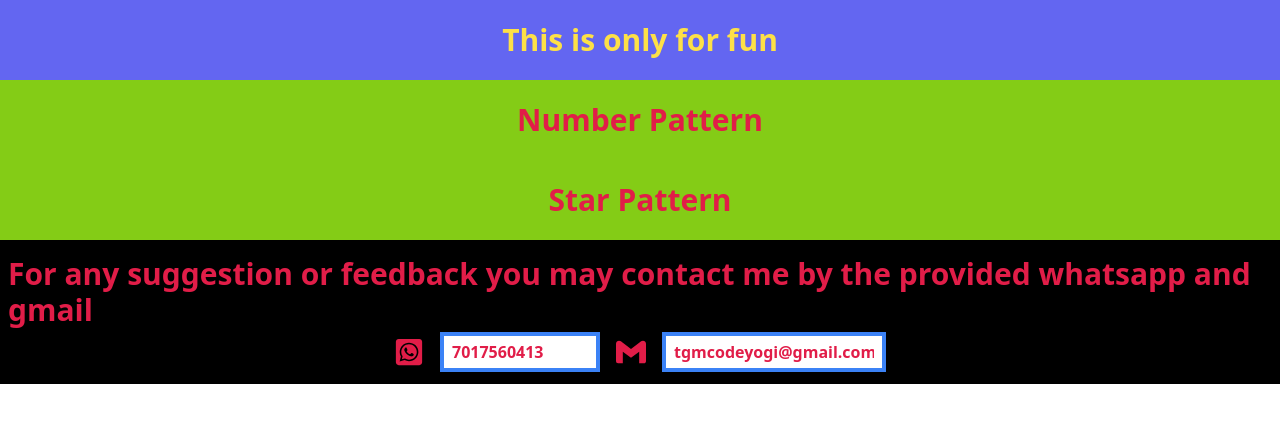
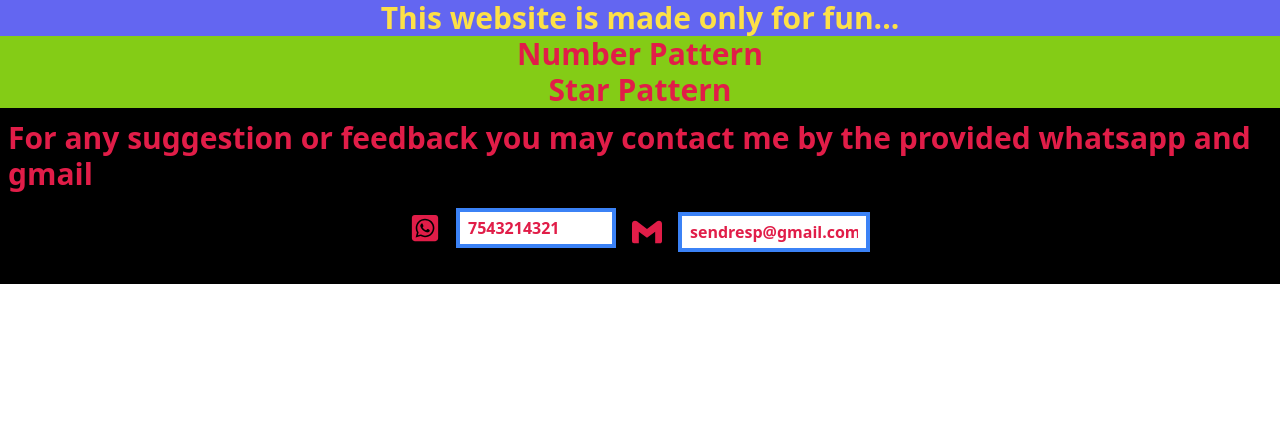
Before and after one commit to AyushVerma87654/For-Fun, a React (Vite) app: page /patterns in a window 1280 px wide. Shown: the top 422 px of the page. Built offline with nearby package versions, Linux system fonts and the light colour scheme.

Commit message:
Changed UI of HomePage

```diff
--- a/src/Footer.jsx
+++ b/src/Footer.jsx
@@ -12,21 +12,21 @@ function Footer() {
         For any suggestion or feedback you may contact me by the provided
         whatsapp and gmail
       </Heading>
-      <div className="flex flex-row items-center justify-center space-x-4">
-        <div className="flex items-center space-x-4">
+      <div className="flex flex-col sm:flex-row items-center justify-center space-x-4 my-4">
+        <div className="flex items-center space-x-4 mb-2">
           <div className="text-3xl">
             <FaWhatsappSquare />
           </div>
           <div className="h-10 w-40">
-            <Input value="7017560413" onChange={handleChange} />
+            <Input value="7543214321" onChange={handleChange} />
           </div>
         </div>
         <div className="flex items-center space-x-4">
           <div className="text-3xl">
             <SiGmail />
           </div>
-          <div className="h-10 w-56">
-            <Input value="tgmcodeyogi@gmail.com" onChange={handleChange} />
+          <div className="h-10 w-48">
+            <Input value="sendresp@gmail.com" onChange={handleChange} />
           </div>
         </div>
       </div>
--- a/src/Heading.jsx
+++ b/src/Heading.jsx
@@ -2,7 +2,7 @@ import React from "react";
 
 function Heading({ children }) {
   return (
-    <div className="flex items-center px-2 justify-center h-20 w-full text-3xl font-bold">
+    <div className="flex items-center px-2 justify-center h-full w-full text-3xl font-bold">
       {children}
     </div>
   );
--- a/src/NavBar.jsx
+++ b/src/NavBar.jsx
@@ -10,12 +10,16 @@ function NavBar({ name, setName }) {
   };
   return (
     <div>
-      <div className="flex flex-col text-yellow-300 items-center bg-indigo-500">
-        <Heading>This is only for fun</Heading>
+      <div className="flex flex-col text-yellow-300 items-center bg-indigo-500 h-full w-full">
+        {!name && <Heading>This website is made only for fun...</Heading>}
         {name && (
-          <div className="flex flex-col items-center">
-            <Heading>Hey {name}, Welcome back.....</Heading>
-            <Button onClick={handleResetClick}>NEW USER</Button>
+          <div className="flex items-center">
+            <div className="h-auto w-full pl-2 py-8">
+              <Heading>Hey {name}, Welcome back.....</Heading>
+            </div>
+            <div className="h-auto w-auto mr-2">
+              <Button onClick={handleResetClick}>NEW USER</Button>
+            </div>
           </div>
         )}
       </div>
```
